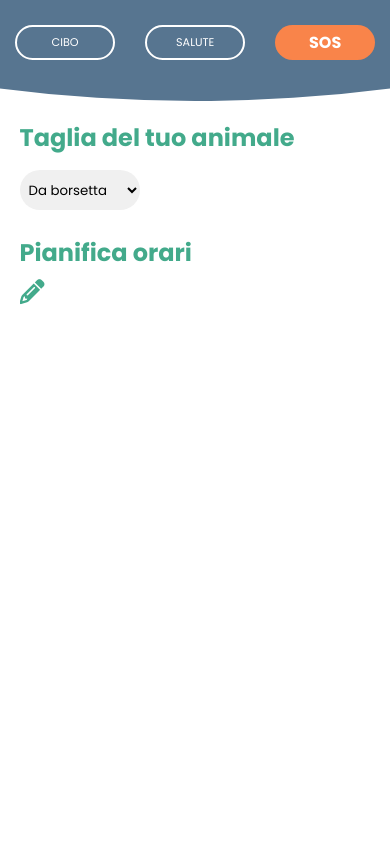
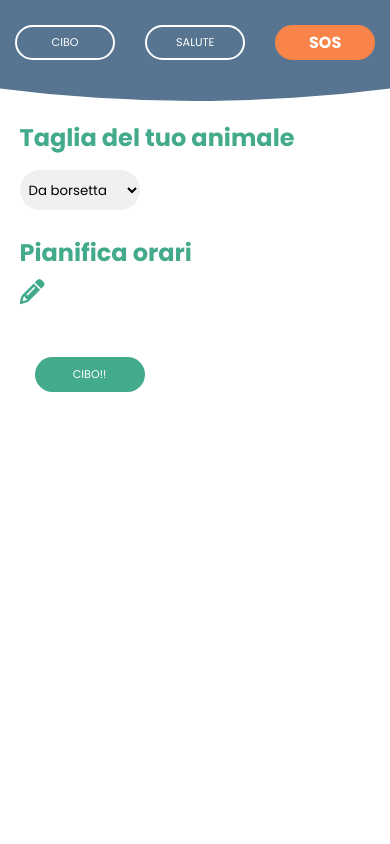
Before and after one commit to mazzaronecristian/PetFlix, a PHP site: page / in a window 390 px wide. Run offline with PHP 8.4, Linux system fonts and the light colour scheme; data that the repository does not hold is empty; some libraries are stand-ins or nearby versions.

Commit message:
instant food button

```diff
--- a/body.php
+++ b/body.php
@@ -46,7 +46,13 @@
 						</label>
 					</div>
 				</div>-->
+
+        <form>
+          <button id="instant-food-btn" class="btn">Cibo!!</button>
+        </form>
       </div>
+
+
     </section>
 
     <section id="health-info" class="info-right">
--- a/css/foodStyle.css
+++ b/css/foodStyle.css
@@ -65,7 +65,9 @@ form {
   transition: 0.5s;
   font-weight: 400;
 }
-
+#instant-food-btn.btn{
+  background-color: var(--jungleGreen);
+}
 .btn:hover {
   background-color: var(--kingBlue);
 }
@@ -383,6 +385,10 @@ canvas#plotPeso {
     flex-direction: row;
   }
 
+  #instant-food-btn.btn{
+    text-align: center;
+  }
+
   .btn {
     width: 110px;
     height: 35px;
```
